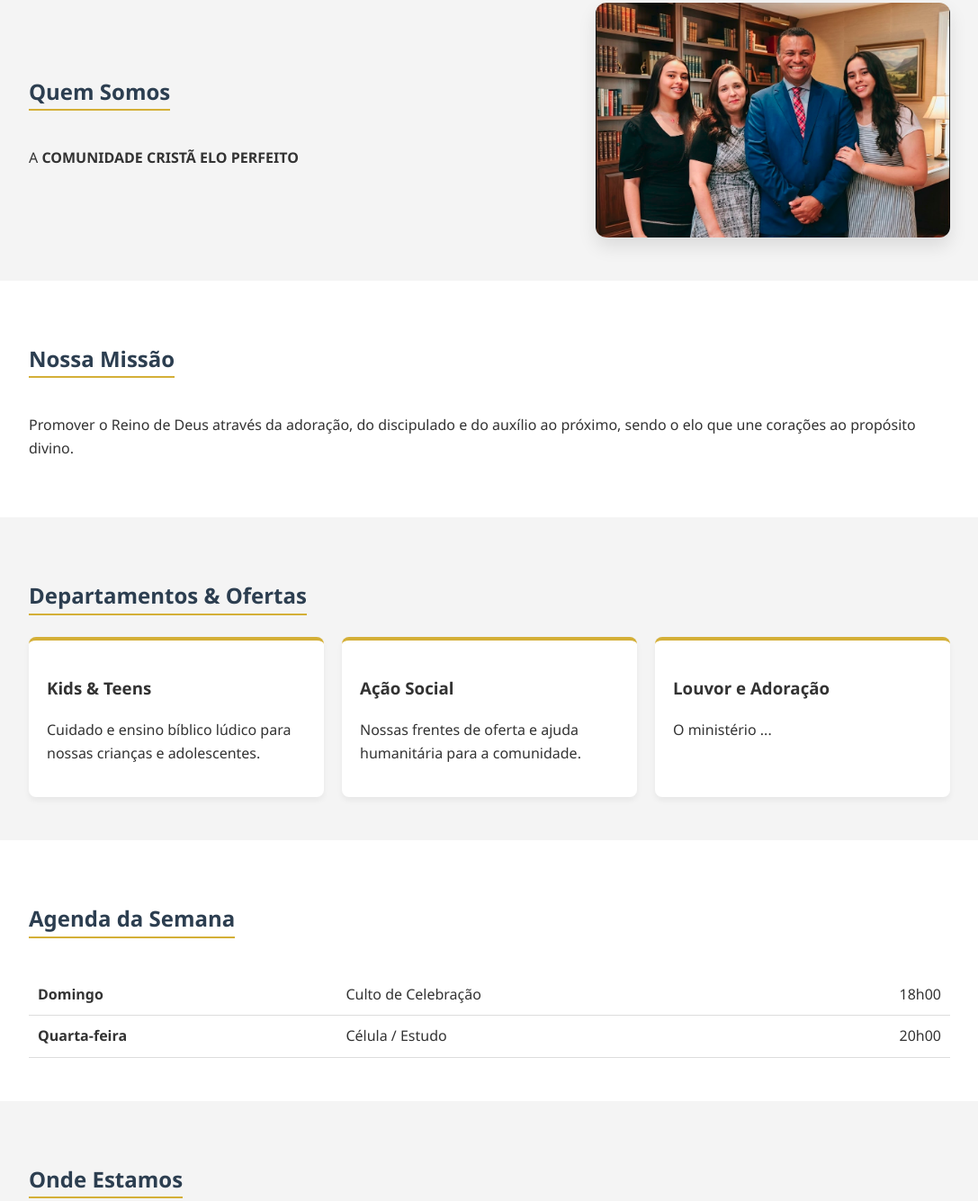
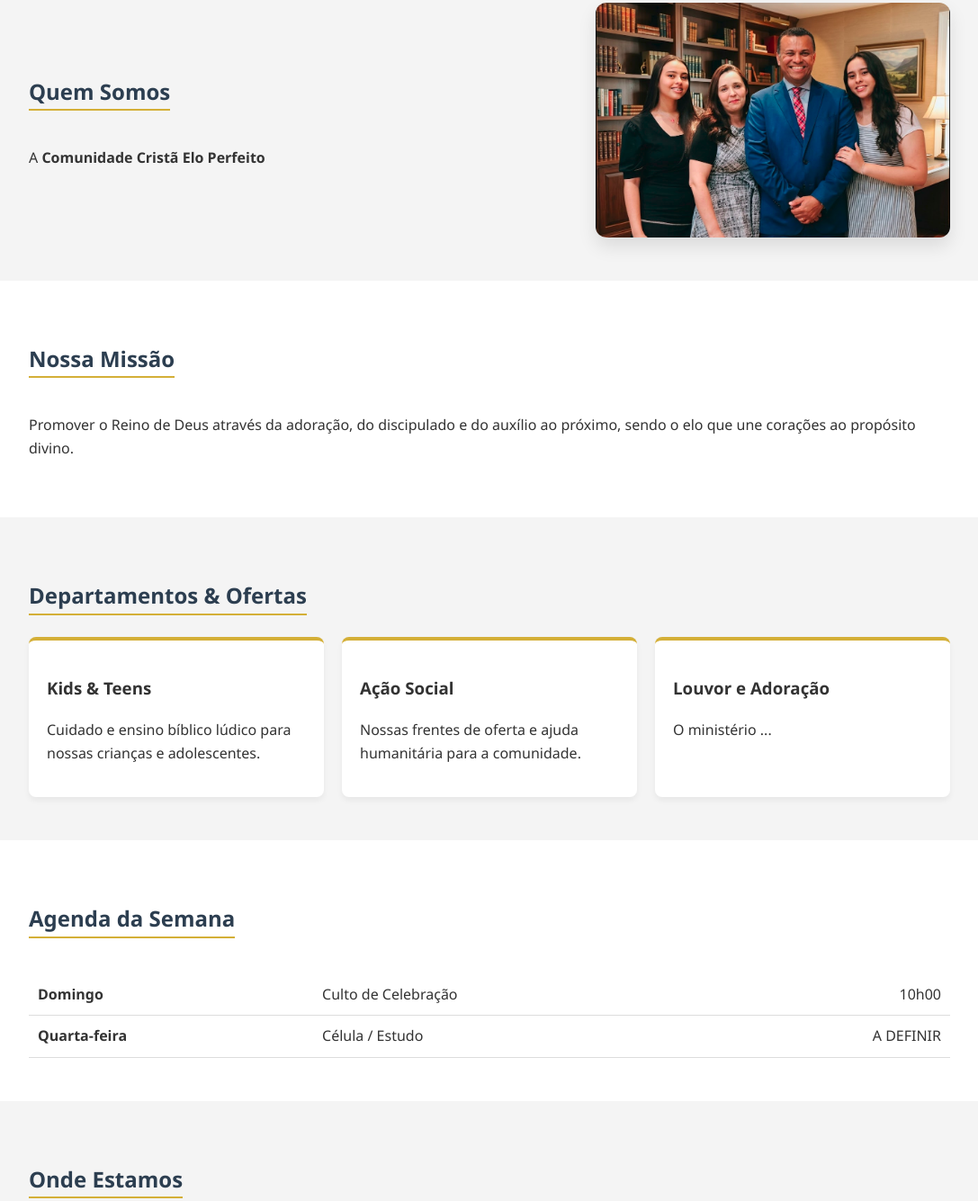
Before and after one commit to FFReis23/comunidadecristaeloperfeito, a plain HTML site: page index.html in a window 1280 px wide. Shown: the part 286-1621 px from the top of the page at 90% size, without its empty margins (96-1183 px from the left). Drawn offline with Linux system fonts and the light colour scheme.

Commit message:
Update index.html

```diff
--- a/index.html
+++ b/index.html
@@ -3,7 +3,7 @@
 <head>
     <meta charset="UTF-8">
     <meta name="viewport" content="width=device-width, initial-scale=1.0">
-    <title>Comunidade Cristã Elo Perfeito</title>
+    <title>COMUNIDADE CRISTÃ ELO PERFEITO</title>
     <style>
         :root {
             --primary: #2c3e50;
@@ -65,7 +65,7 @@
     <div class="flex-row">
         <div class="content" style="flex: 1.5;">
             <h2>Quem Somos</h2>
-            <p>A <strong>COMUNIDADE CRISTÃ ELO PERFEITO</strong></p>
+            <p>A <strong>Comunidade Cristã Elo Perfeito</strong></p>
         </div>
         <div class="photo-container">
             <img src="foto.png" alt="Foto da Comunidade Elo Perfeito">
@@ -105,12 +105,12 @@
             <tr style="border-bottom: 1px solid #ddd;">
                 <td style="padding: 10px;"><strong>Domingo</strong></td>
                 <td style="padding: 10px;">Culto de Celebração</td>
-                <td style="padding: 10px; text-align: right;">18h00</td>
+                <td style="padding: 10px; text-align: right;">10h00</td>
             </tr>
             <tr style="border-bottom: 1px solid #ddd;">
                 <td style="padding: 10px;"><strong>Quarta-feira</strong></td>
                 <td style="padding: 10px;">Célula / Estudo</td>
-                <td style="padding: 10px; text-align: right;">20h00</td>
+                <td style="padding: 10px; text-align: right;">A DEFINIR</td>
             </tr>
         </table>
     </div>
```
